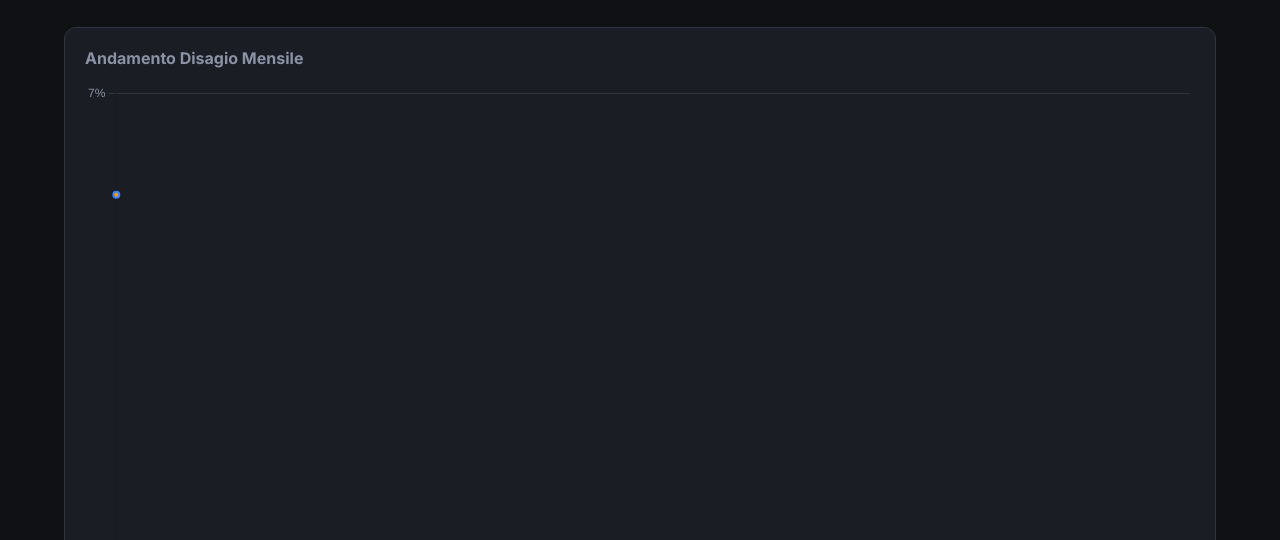
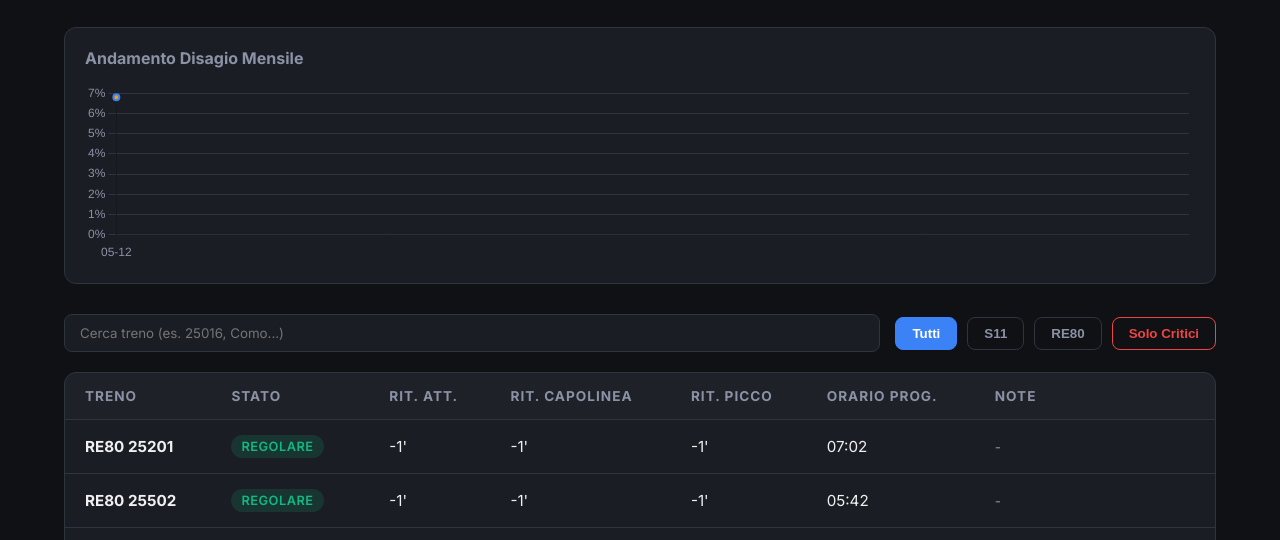
Before and after one commit to Tommiganci/Trenord_monitor, a plain HTML site: page docs/index.html in a window 1280 px wide. Shown: the part 259-799 px from the top of the page. Drawn offline with nearby package versions, Linux system fonts and the light colour scheme.

Commit message:
Fix chart infinita

```diff
--- a/docs/index.html
+++ b/docs/index.html
@@ -243,7 +243,9 @@
 
         <div class="chart-container" style="background-color: var(--card-bg); border-radius: 12px; border: 1px solid var(--border-color); padding: 20px; margin-bottom: 30px; display: none;" id="monthly-chart-container">
             <h3 style="margin-top: 0; margin-bottom: 15px; font-size: 1rem; color: var(--text-muted);">Andamento Disagio Mensile</h3>
-            <canvas id="trendChart" width="100%" height="30"></canvas>
+            <div style="position: relative; height: 180px; width: 100%;">
+                <canvas id="trendChart"></canvas>
+            </div>
         </div>
 
         <div class="filters-container" style="margin-bottom: 20px; display: flex; gap: 15px; flex-wrap: wrap; align-items: center;">
```
Also changed, not shown: templates/index.html (+3 -1 lines).
